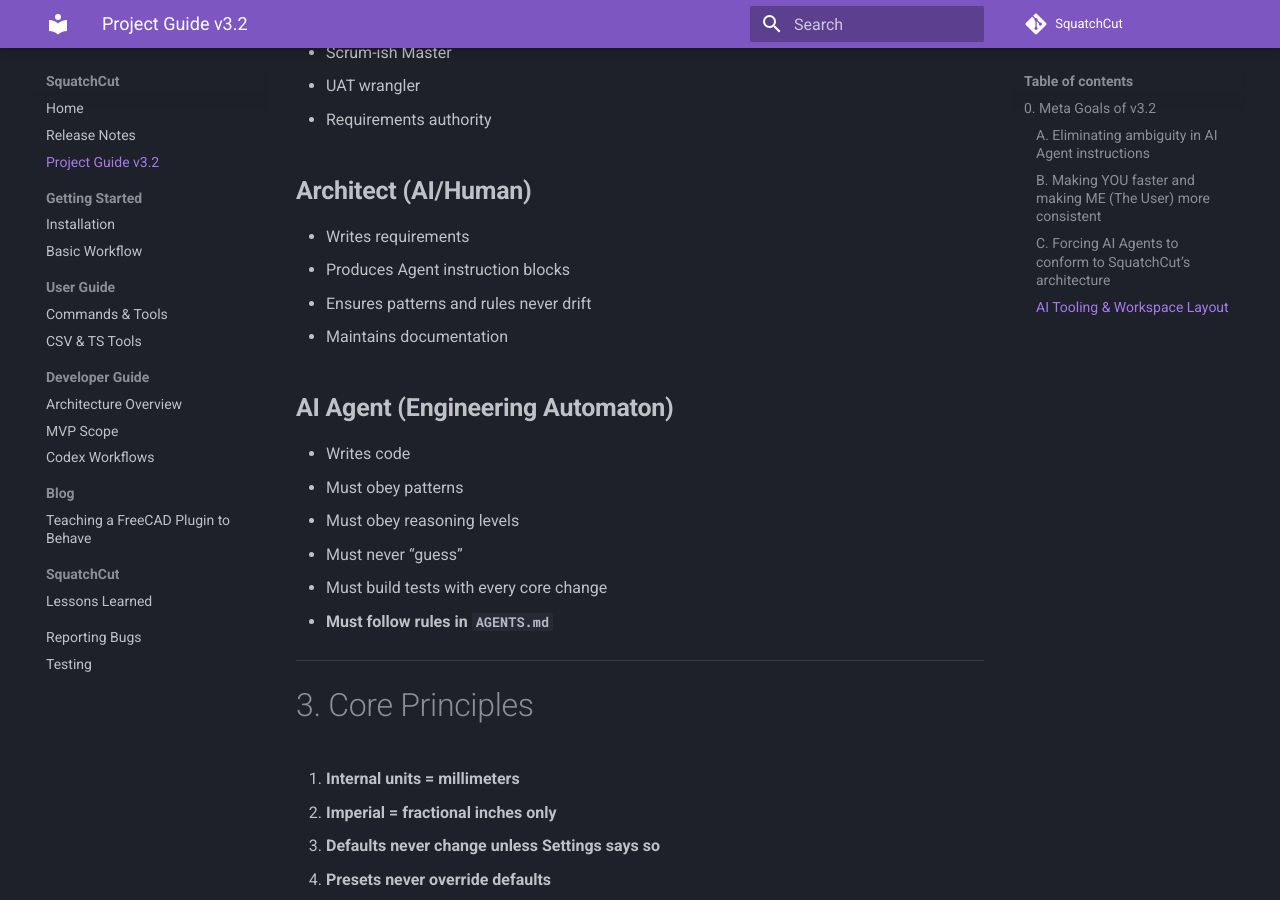
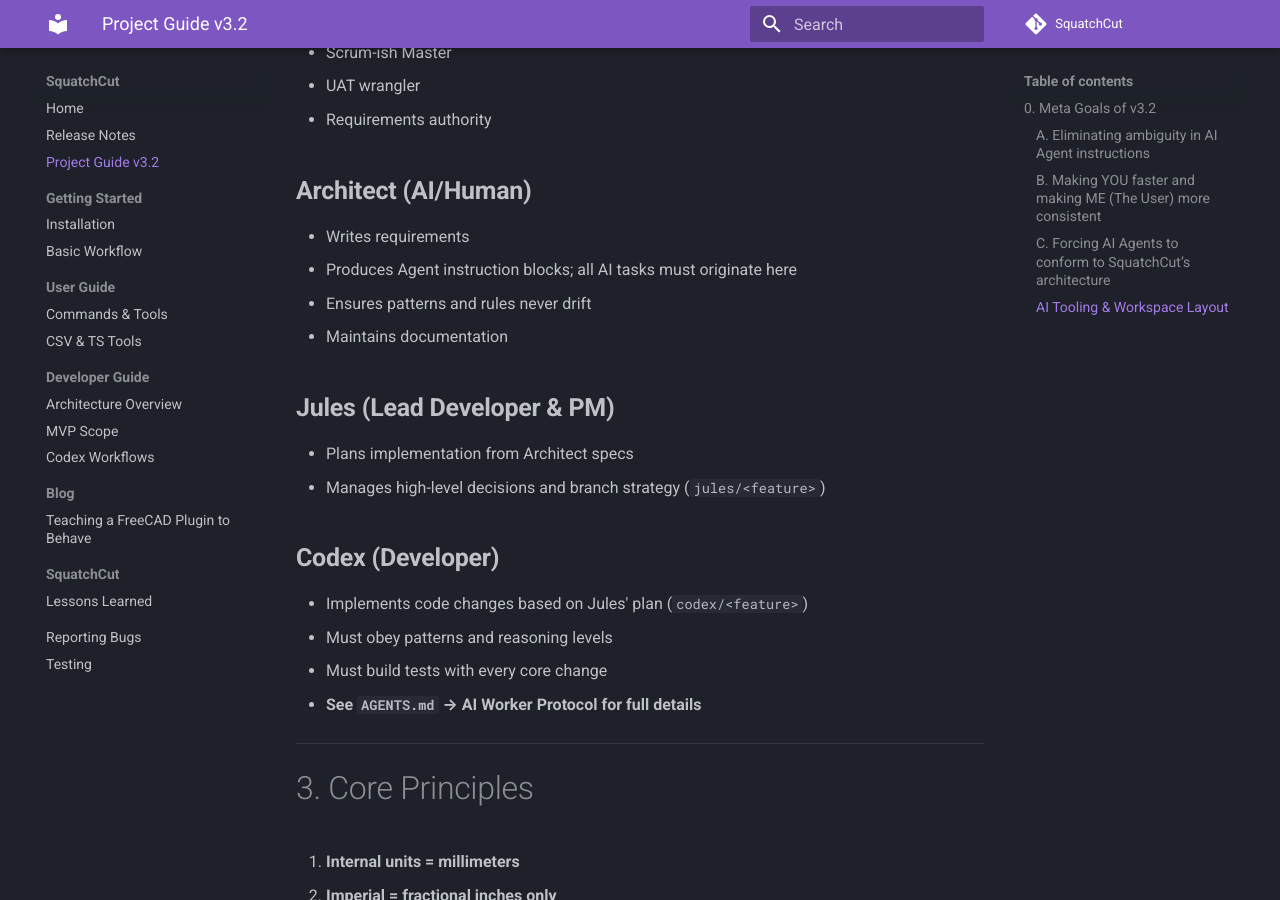
Before and after one commit to stevenfarmer/SquatchCut, an MkDocs documentation site: the page built from docs/Project_Guide_v3.2.md, in a window 1280 px wide and 900 px high, scrolled down 1722 px. Built offline with MkDocs 1.6.1 and Material for MkDocs 9.7.7, drawn with Linux system fonts in a browser that asks for light colours; comment, search, counter and statistics services are not loaded.

Commit message:
Docs: Update documentation to reference new AI Worker Protocol
- Update `docs/Project_Guide_v3.2.md`:
  - Replace generic 'AI Agent' role with specific 'Jules' and 'Codex' roles.
  - Define branch naming conventions (`jules/<feature>`, `codex/<feature>`).
  - Reference `AGENTS.md` for the full protocol.
- Update `README.md`:
  - Add 'Workflow' section referencing the multi-AI system.
- Update `CONTRIBUTING.md`:
  - Add references to Architect, Jules, and Codex roles.
  - Clarify that all AI tasks originate from Architect specs.
- Update `docs/codex_workflows.md`:
  - Add note about Codex's subordinate role to Jules and Architect.

```diff
--- a/docs/Project_Guide_v3.2.md
+++ b/docs/Project_Guide_v3.2.md
@@ -51,17 +51,19 @@ SquatchCut is a FreeCAD add-on that takes CSV part lists and generates optimized
 
 ## **Architect (AI/Human)**
 - Writes requirements
-- Produces Agent instruction blocks
+- Produces Agent instruction blocks; all AI tasks must originate here
 - Ensures patterns and rules never drift
 - Maintains documentation
 
-## **AI Agent (Engineering Automaton)**
-- Writes code
-- Must obey patterns
-- Must obey reasoning levels
-- Must never “guess”
+## **Jules (Lead Developer & PM)**
+- Plans implementation from Architect specs
+- Manages high-level decisions and branch strategy (`jules/<feature>`)
+
+## **Codex (Developer)**
+- Implements code changes based on Jules' plan (`codex/<feature>`)
+- Must obey patterns and reasoning levels
 - Must build tests with every core change
-- **Must follow rules in `AGENTS.md`**
+- **See `AGENTS.md` → AI Worker Protocol for full details**
 
 ---
 
```
Also changed, not shown: CONTRIBUTING.md (+3 -1 lines), README.md (+2 -0 lines), docs/codex_workflows.md (+2 -0 lines).
